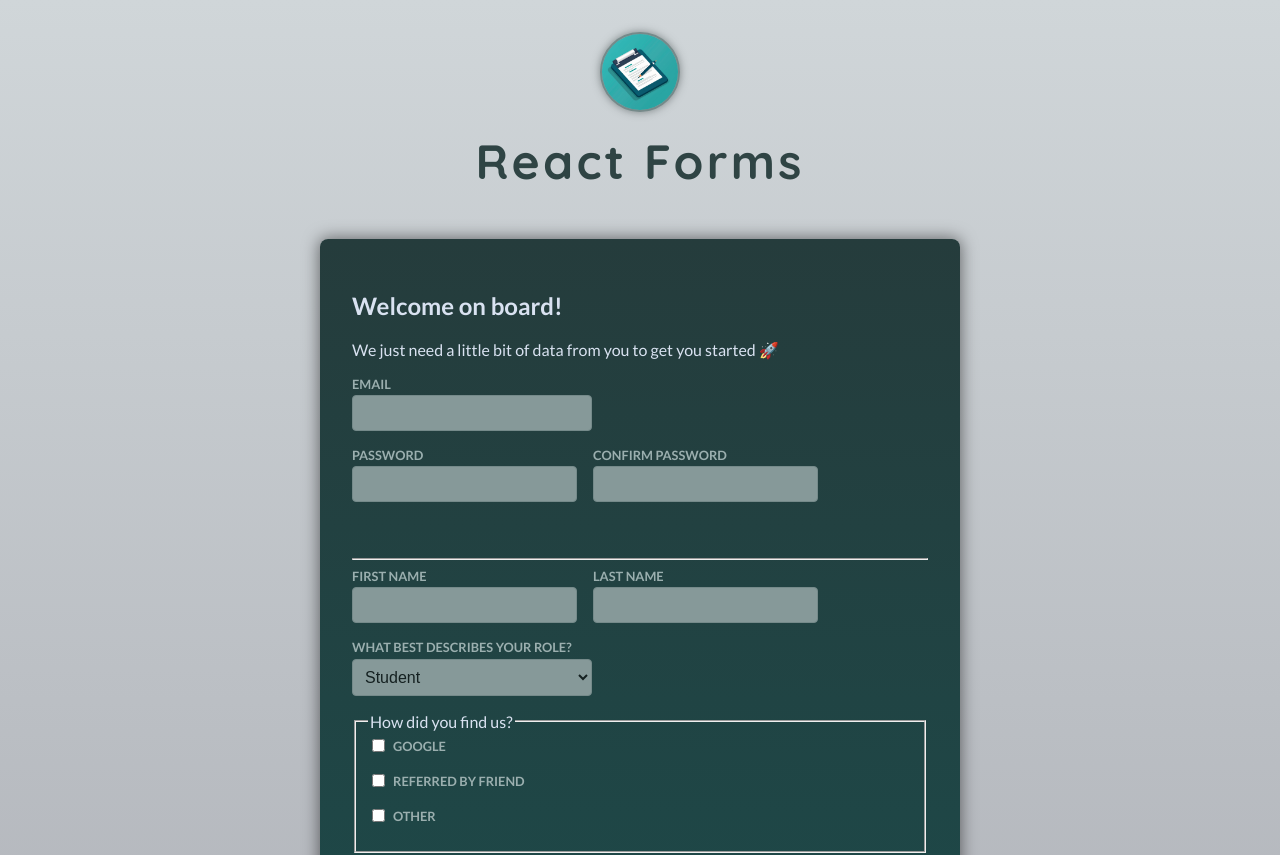
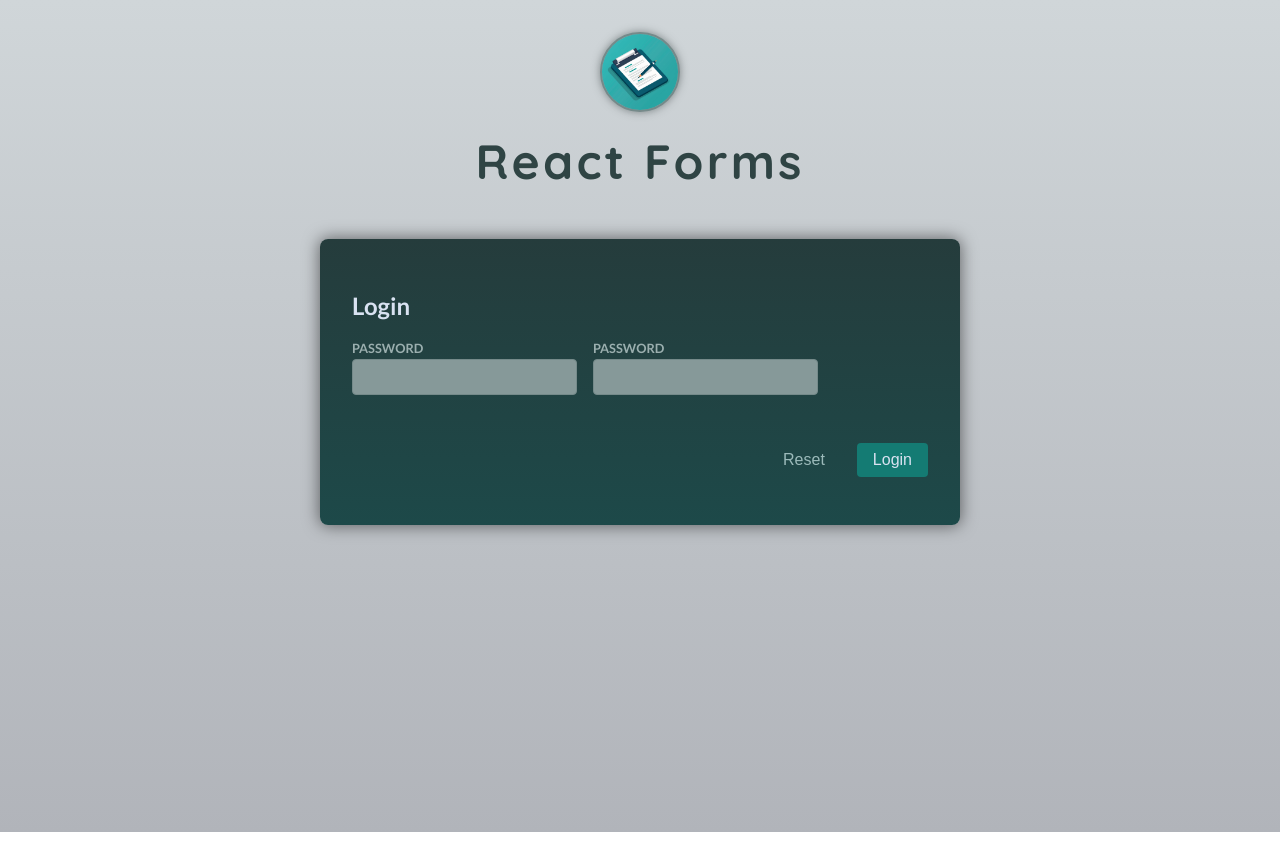
Before and after one commit to MehmetKaldirim/react-form, a React (Vite) app: page / in a window 1280 px wide. Shown: the top 855 px of the page. After the commit the page ends 832 px from the top, so only its background shows below. Built offline with nearby package versions, Linux system fonts and the light colour scheme.

Commit message:
Using reuseable input component

```diff
--- a/src/App.jsx
+++ b/src/App.jsx
@@ -1,5 +1,5 @@
 import Header from "./components/Header.jsx";
-import Login from "./components/Login.jsx";
+import Login from "./components/StateLogin.jsx";
 import Signup from "./components/Signup.jsx";
 
 function App() {
@@ -7,7 +7,7 @@
     <>
       <Header />
       <main>
-        <Signup />
+        <Login />
       </main>
     </>
   );
--- /dev/null
+++ b/src/components/Input.jsx
@@ -0,0 +1,10 @@
+export default function Input({ label, id, error, ...props }) {
+  return (
+    <div className="control no-margin">
+      <label htmlFor={id}>Password</label>
+      <input id={id} {...props} />
+
+      <div className="control-error">{error && <p>{error}</p>}</div>
+    </div>
+  );
+}
--- a/src/components/StateLogin.jsx
+++ b/src/components/StateLogin.jsx
@@ -1,4 +1,5 @@
 import { useState } from "react";
+import Input from "./Input.jsx";
 export default function Login() {
   // const [enteredEmail, setEnteredEmail] = useState("");
   // const [enteredPassword, setEnteredPassword] = useState("");
@@ -22,10 +23,6 @@
     setEnteredValues({
       email: "",
       password: "",
-    });
-    setDidEdit({
-      email: false,
-      password: false,
     });
   }
 
@@ -59,40 +56,28 @@
       <h2>Login</h2>
 
       <div className="control-row">
-        <div className="control no-margin">
-          <label htmlFor="email">Email</label>
-          <input
+        <Input
+          label="Email"
           id="email"
-            type="email"
           name="email"
           onBlur={() => handleInputBlur("email")}
           onChange={(event) => handleInputChange("email", event.target.value)}
           value={enteredValues.email}
+          error={emailIsInvalid && "Please enter a valid email"}
         />
-          <div className="control-error">
-            {emailIsInvalid && <p>Please enter a valid email address</p>}
-          </div>
-        </div>
 
-        <div className="control no-margin">
-          <label htmlFor="password">Password</label>
-          <input
+        <Input
+          label="Password"
           id="password"
-            type="password"
-            name="password"
+          name="email"
           onBlur={() => handleInputBlur("password")}
           onChange={(event) =>
             handleInputChange("password", event.target.value)
           }
           value={enteredValues.password}
+          error={passwordIsInvalid && "Please enter at least 5 characters"}
         />
-
-          <div className="control-error">
-            {passwordIsInvalid && <p>Please enter at least 5 characters</p>}
       </div>
-        </div>
-      </div>
-
       <p className="form-actions">
         <button className="button button-flat">Reset</button>
         <button className="button" onClick={handleSubmit}>
```
Lines whose indentation alone changed are shown as unchanged.
